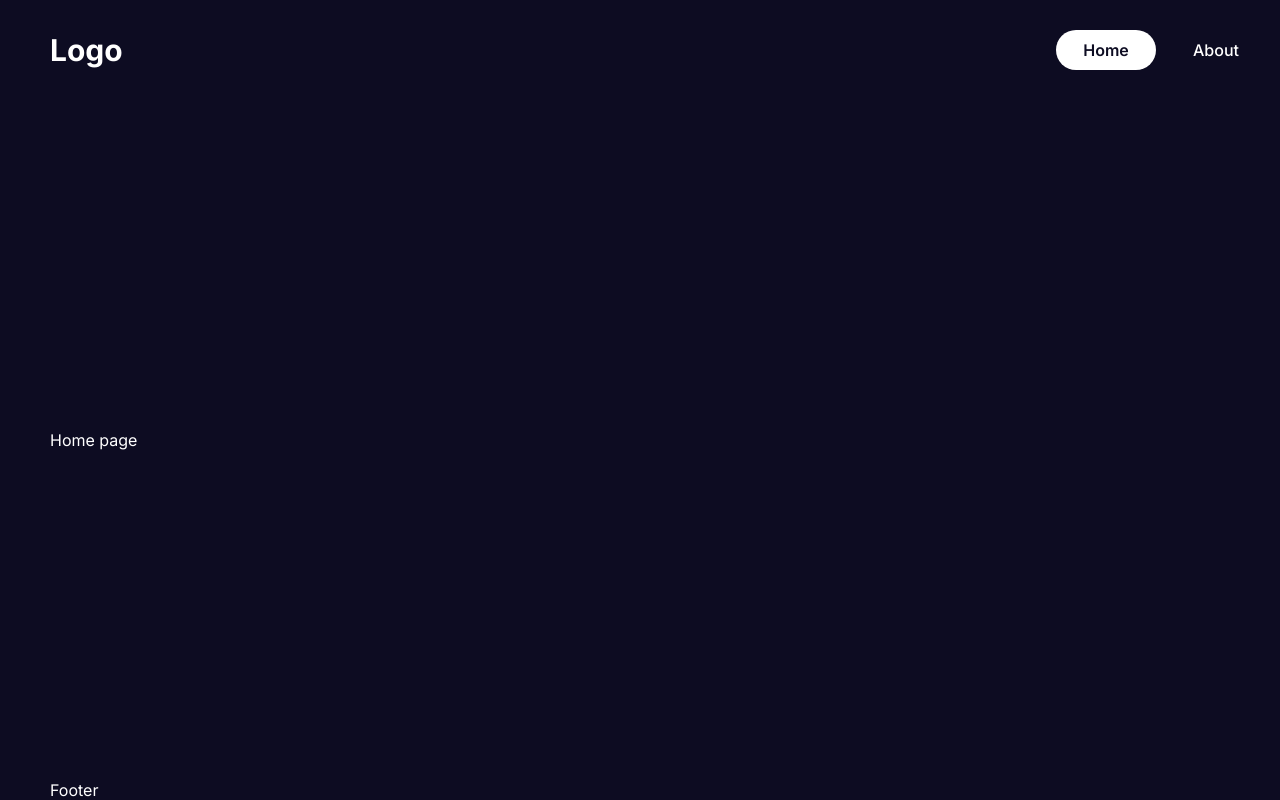
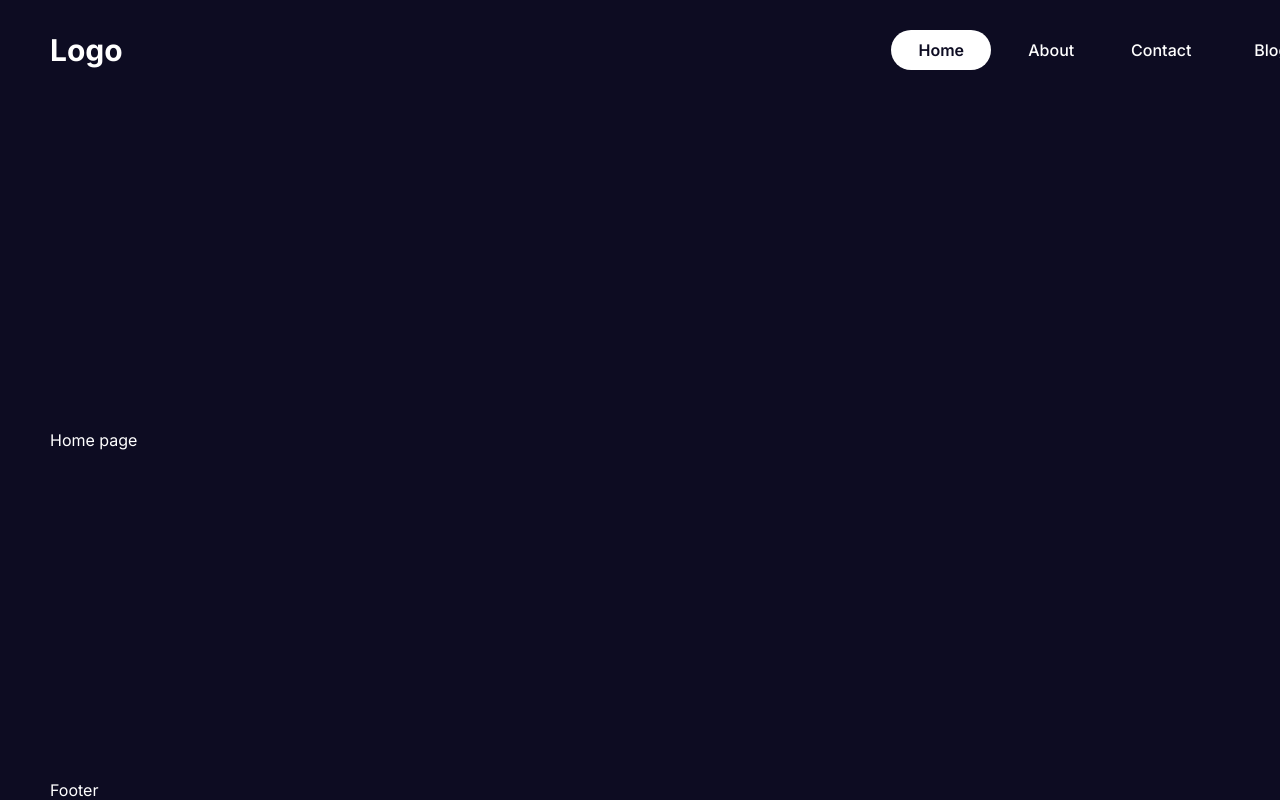
Before and after one commit to f-fardin-dev/next14, a Next.js app: page / in a window 1280 px wide. Shown: the top 800 px of the page. Built offline with nearby package versions, Linux system fonts and the light colour scheme.

Commit message:
chore: simulate the session and admin user

```diff
--- a/src/components/navbar/Navbar.tsx
+++ b/src/components/navbar/Navbar.tsx
@@ -1,6 +1,10 @@
 import { links } from "./links";
 import { NavItem } from "./navItem/NavItem";
 import styles from "./navbar.module.css";
+
+//temporary
+const isAdmin = true;
+const session = true;
 
 export const Navbar = () => {
   return (
@@ -10,6 +14,14 @@
         {links.map((link) => (
           <NavItem key={link.path} {...link} />
         ))}
+        {session ? (
+          <>
+            {isAdmin && <NavItem path="/admin" title="Admin" />}
+            <button className={styles.logoutBt}>Logout</button>
+          </>
+        ) : (
+          <NavItem path="/login" title="Login" />
+        )}
       </div>
     </div>
   );
```
